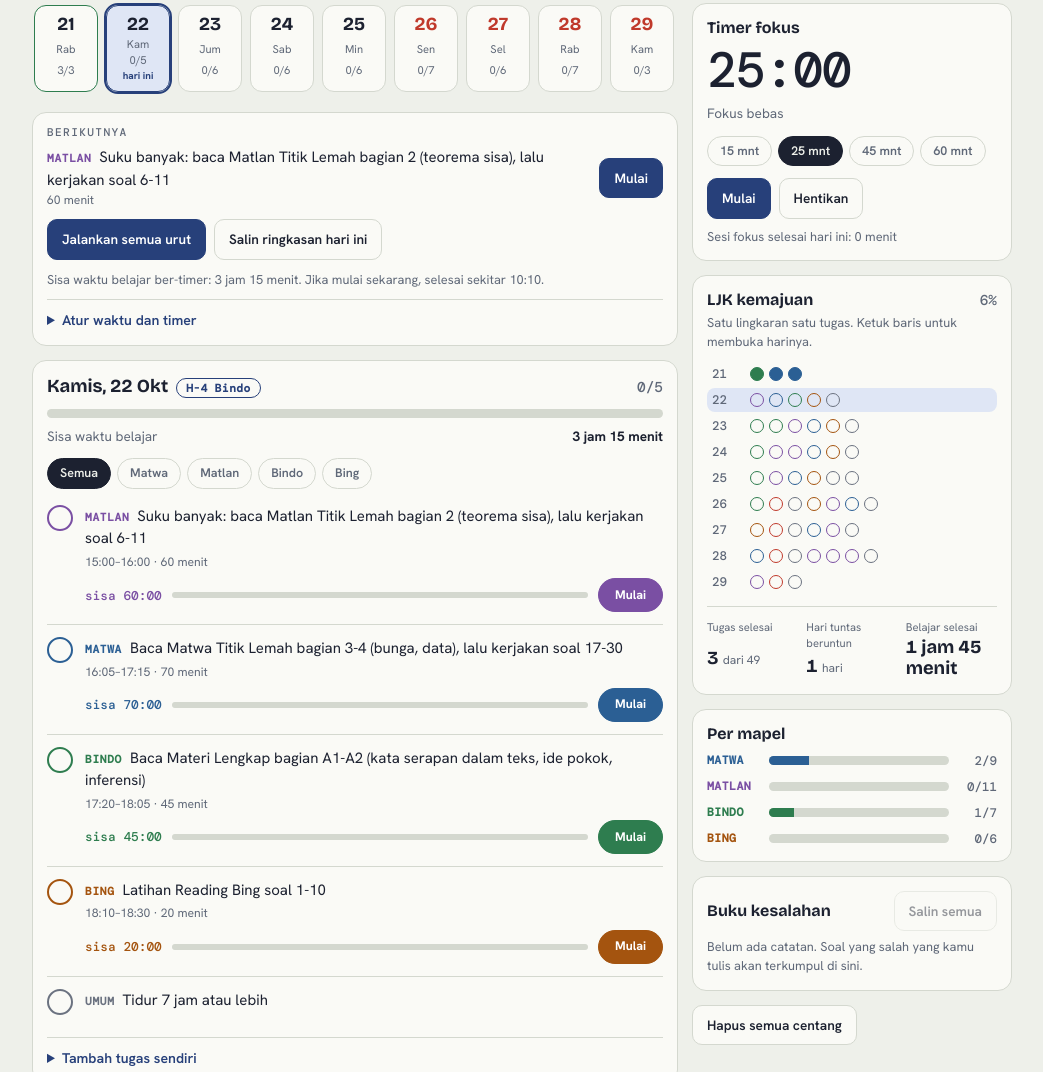
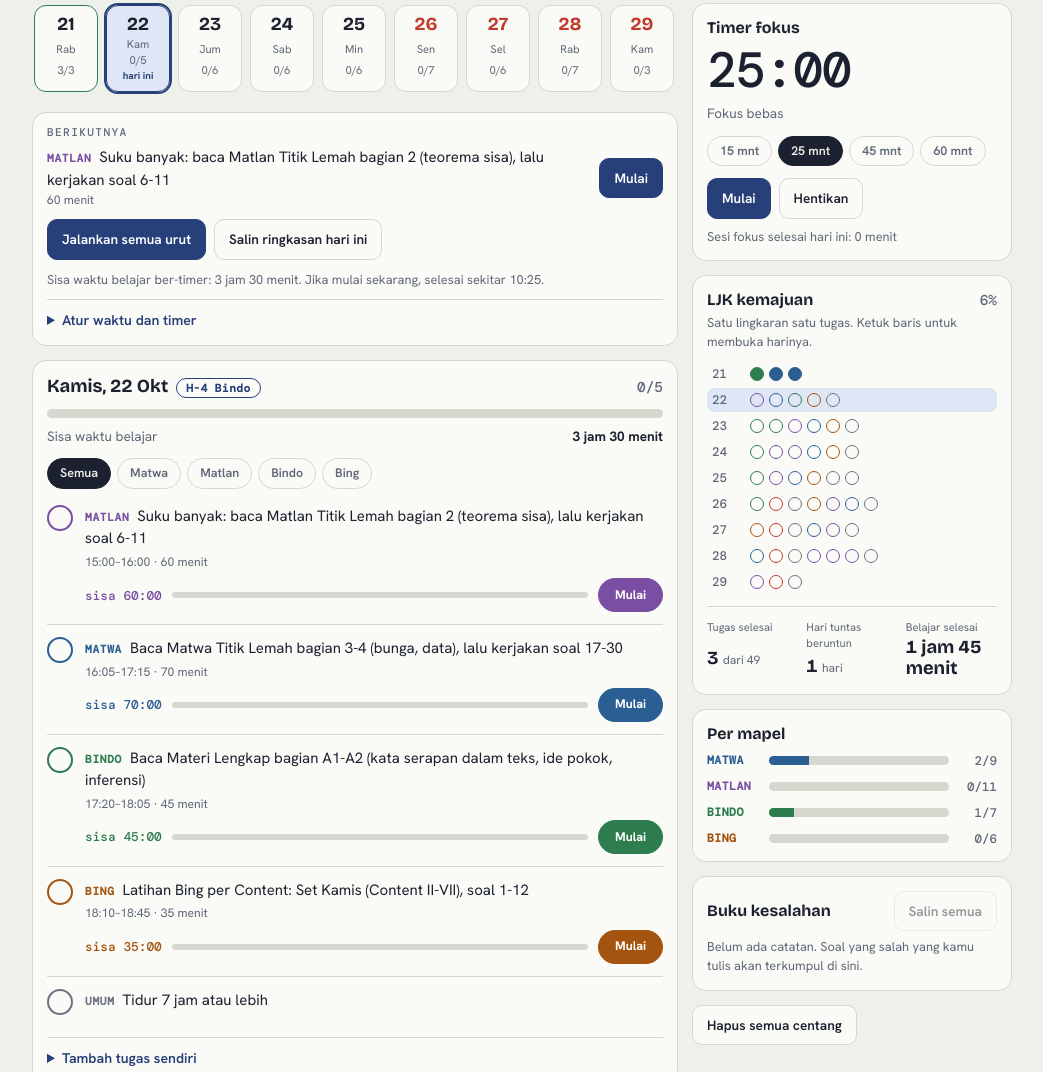
Before and after one commit to guardio-ion/TKA, a plain HTML site: page index.html in a window 1280 px wide. Shown: the part 681-1753 px from the top of the page, without its empty margins (118-1161 px from the left). Drawn offline with nearby package versions, Linux system fonts and the light colour scheme.

Commit message:
Update title and Bing tasks in index.html

```diff
--- a/index.html
+++ b/index.html
@@ -3,7 +3,7 @@
 <head>
 <meta charset="utf-8">
 <meta name="viewport" content="width=device-width, initial-scale=1, viewport-fit=cover">
-<title>index</title>
+<title>Jadwal TKA Evan</title>
 <link rel="preconnect" href="https://fonts.googleapis.com">
 <link rel="preconnect" href="https://fonts.gstatic.com" crossorigin>
 <link href="https://fonts.googleapis.com/css2?family=Bricolage+Grotesque:opsz,wght@12..96,500;12..96,700;12..96,800&family=Hanken+Grotesk:wght@400;500;600;700&family=DM+Mono:wght@400;500&display=swap" rel="stylesheet">
@@ -349,39 +349,39 @@ var DAYS=[
 ['Matlan','Suku banyak: baca Matlan Titik Lemah bagian 2 (teorema sisa), lalu kerjakan soal 6-11',60],
 ['Matwa','Baca Matwa Titik Lemah bagian 3-4 (bunga, data), lalu kerjakan soal 17-30',70],
 ['Bindo','Baca Materi Lengkap bagian A1-A2 (kata serapan dalam teks, ide pokok, inferensi)',45],
-['Bing','Latihan Reading Bing soal 1-10',20],
+['Bing','Latihan Bing per Content: Set Kamis (Content II-VII), soal 1-12',35],
 ['Umum','Tidur 7 jam atau lebih',0]]},
 {d:23,n:'Jumat',tag:'H-3 Bindo',t:[
 ['Bindo','Bindo Teks Panjang: Teks 1 sampai 3 (soal 1-13) 40 menit, lalu koreksi 15 menit',55],
 ['Bindo','Baca Bindo Titik Lemah bagian 2-3 (kata baku, kalimat efektif), lalu soal 15-40',30],
 ['Matlan','Matriks: baca bagian 1, lalu kerjakan soal 1-5',60],
 ['Matwa','Matwa Sesuai Kisi Resmi: SPL, program linear, pencacahan, peluang (soal 4-7 dan 29-31)',40],
-['Bing','Latihan Reading Bing soal 11-20',20],
+['Bing','Latihan Bing per Content: Set Jumat (Content VIII-X), soal 13-18, lalu ulangi soal salah Set Kamis',30],
 ['Umum','Tidur 7 jam atau lebih',0]]},
 {d:24,n:'Sabtu',tag:'H-2 Bindo',t:[
 ['Bindo','Bindo Teks Panjang: Teks 4 dan 5 (soal 14-24) 35 menit, koreksi 15 menit, ulang soal serapan dan kata baku yang salah 15 menit',65],
 ['Matlan','Domain, range, asimtot horizontal: baca bagian 3, lalu kerjakan soal 12-17',60],
 ['Matlan','Ulangi soal matriks dan suku banyak yang salah (soal 1-11)',30],
 ['Matwa','Matwa Sesuai Kisi Resmi: geometri, transformasi, trigonometri (soal 18-25)',45],
-['Bing','Baca tabel strategi tipe soal (Latihan Reading Bing bagian 1)',15],
+['Bing','Latihan Bing per Content: Set Sabtu (Content XI-XIII), soal 19-24, lalu ulangi soal salah sebelumnya',30],
 ['Umum','Tidur 7 jam atau lebih',0]]},
 {d:25,n:'Minggu',tag:'H-1 Bindo (ringan)',t:[
 ['Bindo','Baca catatan kesalahan, tabel serapan, dan strategi membaca teks',40],
 ['Matlan','Grafik fungsi trigonometri: baca bagian 4, lalu kerjakan soal 18-21',45],
 ['Matwa','Baca ringkasan rumus Matwa (tanpa materi baru)',30],
-['Bing','Ulangi soal Reading yang salah',20],
+['Bing','Latihan Bing per Content: Set Minggu (Content XIV-XVI), soal 25-30, lalu ulangi soal salah sebelumnya',30],
 ['Umum','Siapkan kartu ujian, alat tulis, dan pakaian',10],
 ['Umum','Tidur sebelum 21.30',0]]},
 {d:26,n:'Senin',tag:'UJIAN BINDO',u:'Hari ini ujian Bindo',t:[
 ['Bindo','Pagi: baca catatan kesalahan dan daftar serapan saja',20],
 ['Ujian','Ujian Bindo',0],
 ['Umum','Makan dan istirahat minimal 1 jam',60],
-['Bing','Les Bing, lalu baca strategi dan catatan kesalahan reading',30],
+['Bing','Les Bing, lalu kerjakan Bonus Content XVII (soal 31-32) dan baca Peta Content di Latihan Bing per Content',30],
 ['Matlan','Vektor: baca bagian 5, lalu kerjakan soal 22-25',60],
 ['Matwa','Ulangi soal Matwa yang salah: range, deret, bunga, data',40],
 ['Umum','Tidur 7 jam atau lebih',0]]},
 {d:27,n:'Selasa',tag:'UJIAN BING',u:'Hari ini ujian Bing',t:[
-['Bing','Pagi: baca tabel strategi dan pola pengecoh, tanpa soal baru',20],
+['Bing','Pagi: baca Peta Content dan catatan kesalahan Bing, tanpa soal baru',20],
 ['Ujian','Ujian Bing',0],
 ['Umum','Istirahat 1 jam',60],
 ['Matwa','SIMULASI Diagnosis Matwa: 18 soal yang sesuai cakupan (lewati no. 2, 3, 5, 7, 11, 12, 20) 55 menit, lalu koreksi 35 menit',90],
```
